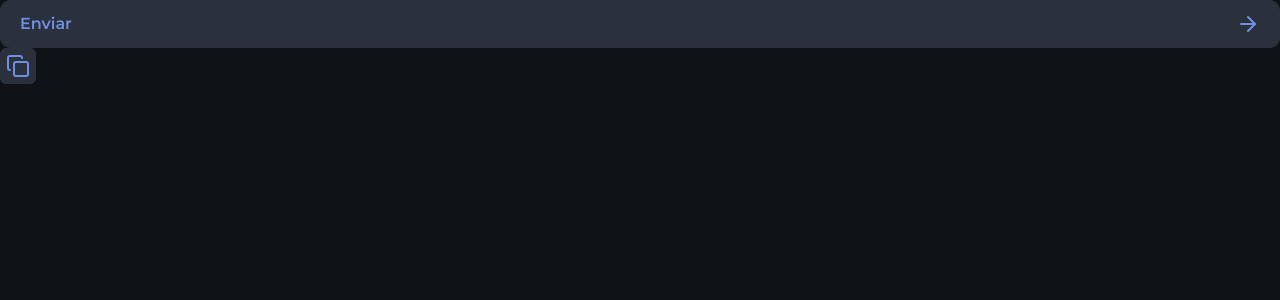
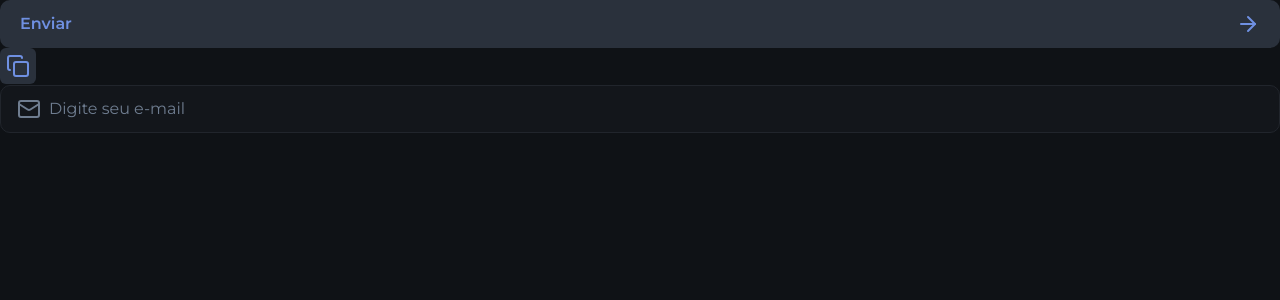
Before and after one commit to emevieira123/devstage, a Next.js app: page / in a window 1280 px wide. Shown: the top 300 px of the page. Built offline with nearby package versions, Linux system fonts and the light colour scheme.

Commit message:
feat: create input component

```diff
--- a/src/app/page.tsx
+++ b/src/app/page.tsx
@@ -1,6 +1,7 @@
-import { ArrowRight, Copy } from 'lucide-react';
-import { Button } from "@/components/button";
-import { IconButton } from '@/components/icon-button';
+import { Button } from '@/components/button'
+import { IconButton } from '@/components/icon-button'
+import { InputField, InputIcon, InputRoot } from '@/components/input'
+import { ArrowRight, Copy, Mail } from 'lucide-react'
 
 export default function Home() {
   return (
@@ -13,6 +14,16 @@
       <IconButton>
         <Copy />
       </IconButton>
+
+      <div>
+        <InputRoot>
+          <InputIcon>
+            <Mail />
+          </InputIcon>
+
+          <InputField placeholder="Digite seu e-mail" type="email" />
+        </InputRoot>
+      </div>
     </main>
-  );
+  )
 }
--- /dev/null
+++ b/src/components/input.tsx
@@ -0,0 +1,32 @@
+import type { ComponentProps } from 'react'
+
+interface InputRootPros extends ComponentProps<'div'> {
+  error?: boolean
+}
+
+export function InputRoot({ error = false, ...props }: InputRootPros) {
+  return (
+    <div
+      data-error={error}
+      className="group bg-gray-800 h-12 border border-gray-600 rounded-xl px-4 flex items-center gap-2 focus-within:border-gray-100 data-[error=true]:border-danger"
+      {...props}
+    />
+  )
+}
+
+interface InputIconPros extends ComponentProps<'span'> {}
+
+export function InputIcon(props: InputIconPros) {
+  return (
+    <span
+      className="text-gray-400 group-focus-within:text-gray-100 group-[&:not(:has(input:placeholder-shown))]:text-gray-100 group-data-[error=true]:text-danger"
+      {...props}
+    />
+  )
+}
+
+interface InputFieldPros extends ComponentProps<'input'> {}
+
+export function InputField(props: InputFieldPros) {
+  return <input {...props} className="flex-1 outline-0 placeholder-gray-400" />
+}
```
